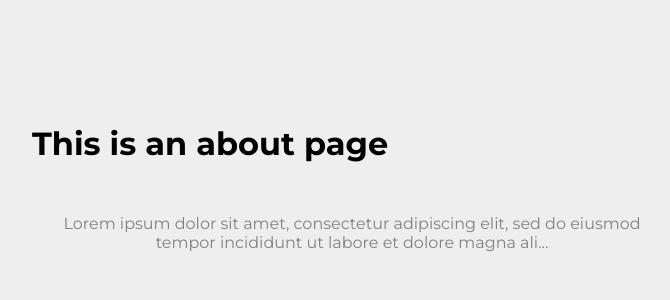
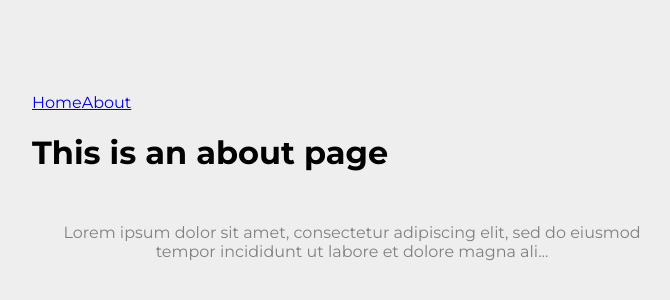
Before and after one commit to Drozerah/vue-crud-spa-skills-app, a Vue app: page / in a window 1280 px wide. Shown: the part 208-508 px from the top of the page, without its empty margins (288-958 px from the left). Built offline with nearby package versions, Linux system fonts and the light colour scheme; a small style sheet from the web is missing.

Commit message:
feat: add nav element with two links using the Vue component router-link.

```diff
--- a/src/App.vue
+++ b/src/App.vue
@@ -1,6 +1,10 @@
 <template>
   <div id="app">
-    <Skills />
+      <nav>
+        <router-link to="/">Home</router-link>
+        <router-link to="/about">About</router-link>
+      </nav>
+    <router-view/>
   </div>
 </template>
 
```
